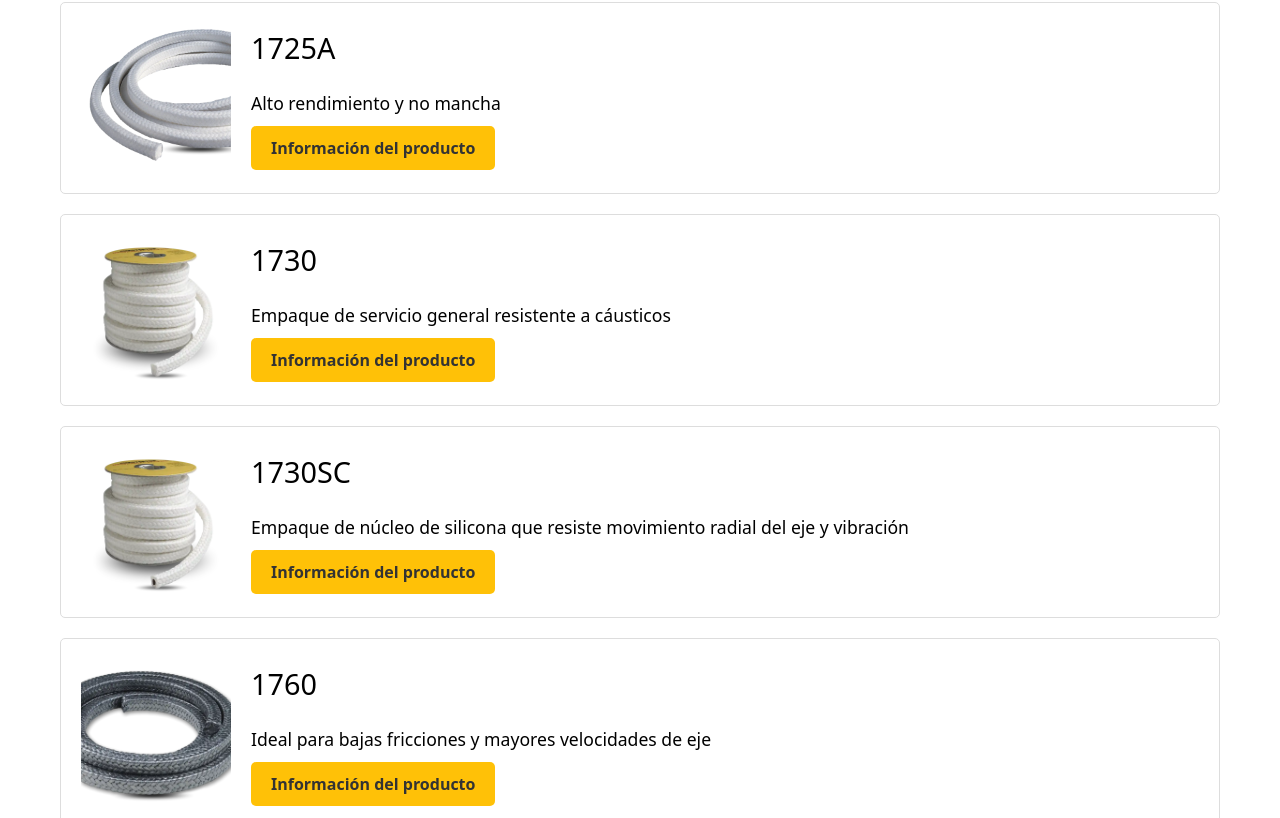
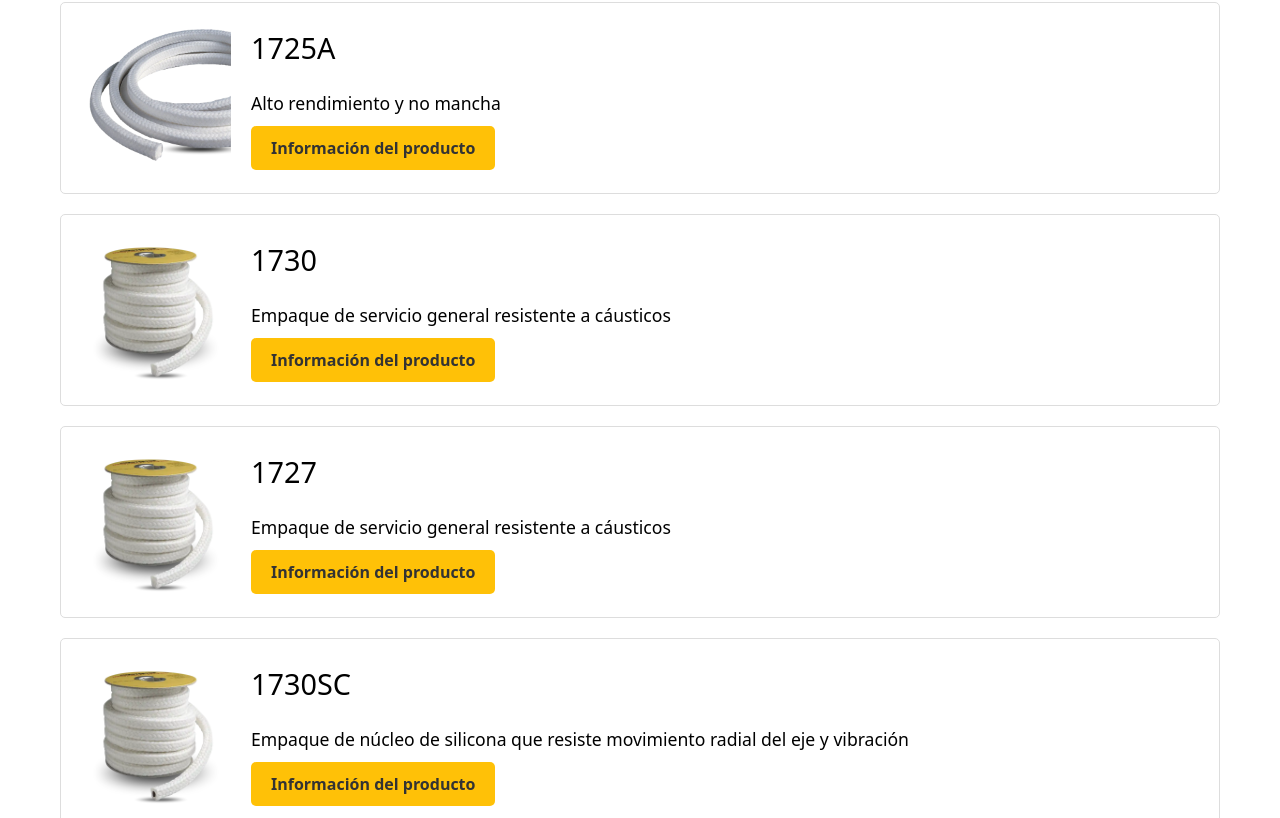
Before and after one commit to sebacoma/Chesterton, an Angular app: page /productos/empaquetaduras-mecanicas-juntas/sellos-multiproposito in a window 1280 px wide. Shown: the part 368-1186 px from the top of the page. Built offline with nearby package versions, Linux system fonts and the light colour scheme.

Commit message:
Add new product card for 1727 with image and information link in sellado-multiproposito component

```diff
--- a/src/app/pages/productos/empaquetaduras/sellos-bomba/sellado-multiproposito.component.html
+++ b/src/app/pages/productos/empaquetaduras/sellos-bomba/sellado-multiproposito.component.html
@@ -37,7 +37,16 @@
                   </a>
             </div>
         </div>
-
+        <div class="product-card">
+            <img src="../../../../../assets/selladoEquipoRotatorio/1730_1.WebP" alt="1730">
+            <div class="product-info">
+                <h3>1727</h3>
+                <p>Empaque de servicio general resistente a cáusticos</p>
+                <a href="../../../../../assets/selladoEquipoRotatorio/1727s.pdf" target="_blank">
+                    <button class="cta-button">Información del producto</button>
+                  </a>
+            </div>
+        </div>
         <div class="product-card">
             <img src="../../../../../assets/selladoEquipoRotatorio/1730sc_1.WebP" alt="1735SC">
             <div class="product-info">
```
